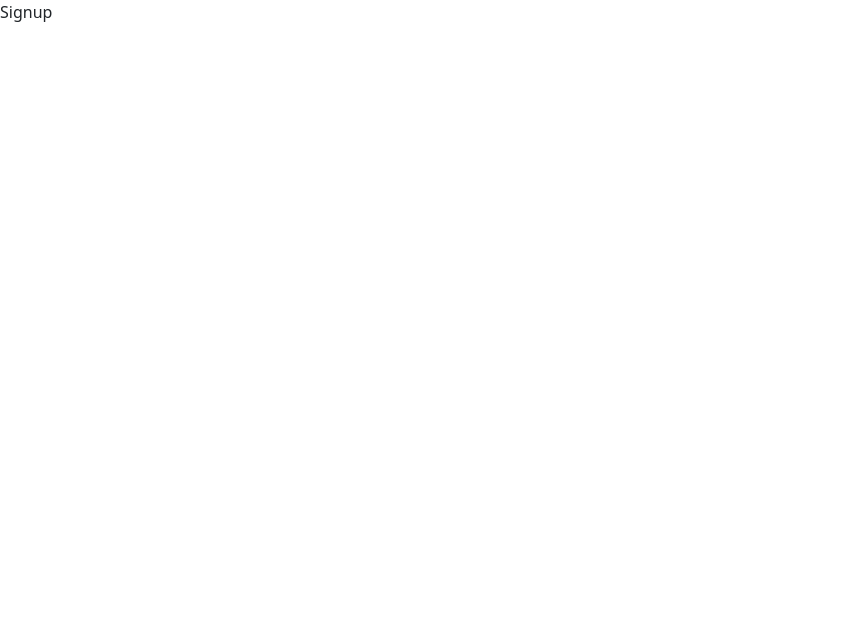
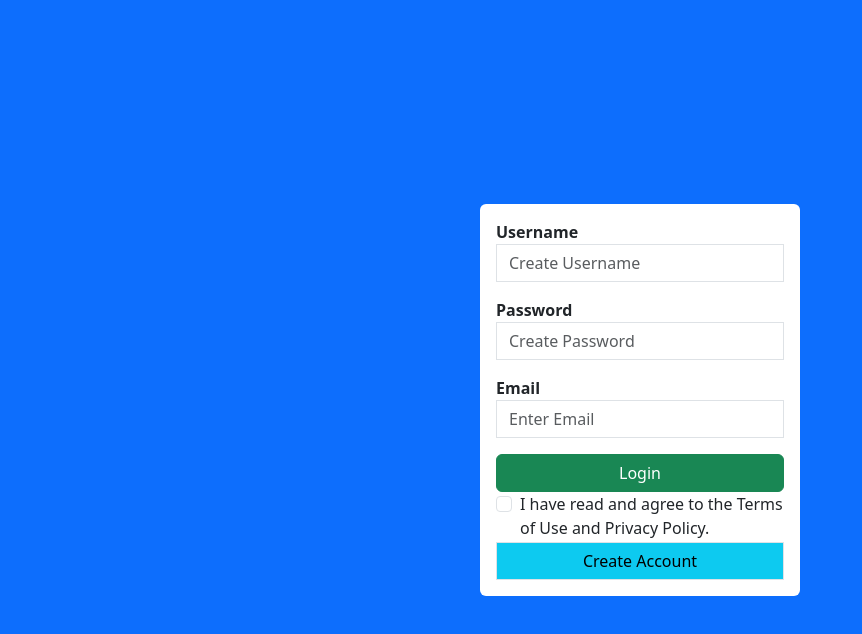
Before and after one commit to JohnBossco/Take-Home-Project, a React (Create React App) app in the folder frontend/: page /signup in a window 1280 px wide. Shown: the top 634 px of the page, without its empty margins (0-862 px from the left). Built offline with nearby package versions, Linux system fonts and the light colour scheme.

Commit message:
added sign up page

```diff
--- a/frontend/src/Login.js
+++ b/frontend/src/Login.js
@@ -9,7 +9,7 @@ function Login() {
             <form action=''>
                 <div className='mb-3'>
                     <label htmlFor='email'><strong>Email</strong></label>
-                    <input type='email' placeholder='Enter Email' className='form-control rounded-0'/> {/*bootstrap class to clean up layout of the loging section*/}
+                    <input type='email' placeholder='Enter Email or Username' className='form-control rounded-0'/> {/*bootstrap class to clean up layout of the loging section*/}
                 </div>
                 <div className='mb-3'>
                     <label htmlFor='password'><strong>Password</strong></label>
@@ -19,7 +19,7 @@ function Login() {
                 <div className='form-check'>
                     <input className='form-check-input' type='checkbox' value="" id='flexCheckDefault'/>
                     <label className='form-check-label' for="flexCheckDefault">
-                    I have read and agree to the Terms of Use and Privacy Policy
+                    Stay Signed In
                     </label>
                 </div>
 
--- a/frontend/src/Signup.js
+++ b/frontend/src/Signup.js
@@ -1,8 +1,36 @@
 import React from 'react'
+import { Link } from 'react-router-dom'
+
 
 function Signup() {
   return  (
-    <div>Signup</div>
+    <div className='d-flex justify-content-center align-items-center bg-primary vh-100'>
+        <div className='bg-white p-3 rounded w-25'>
+            <form action=''>
+                <div className='mb-3'>
+                    <label htmlFor='email'><strong>Username</strong></label>
+                    <input type='email' placeholder='Create Username' className='form-control rounded-0'/> {/*bootstrap class to clean up layout of the loging section*/}
+                </div>
+                <div className='mb-3'>
+                    <label htmlFor='password'><strong>Password</strong></label>
+                    <input type='password' placeholder='Create Password' className='form-control rounded-0'/>
+                </div>
+                <div className='mb-3'>
+                    <label htmlFor='password'><strong>Email</strong></label>
+                    <input type='password' placeholder='Enter Email' className='form-control rounded-0'/>
+                </div>
+                <button className='btn btn-success w-100'>Login</button>
+                <div className='form-check'>
+                    <input className='form-check-input' type='checkbox' value="" id='flexCheckDefault'/>
+                    <label className='form-check-label' for="flexCheckDefault">
+                    I have read and agree to the Terms of Use and Privacy Policy.
+                    </label>
+                </div>
+
+                <Link to="/signup" className='btn btn-info border w-100 rounded-0 text-decoration-none'>Create Account</Link>
+            </form>
+        </div>
+    </div>
   )
 }
 
```
